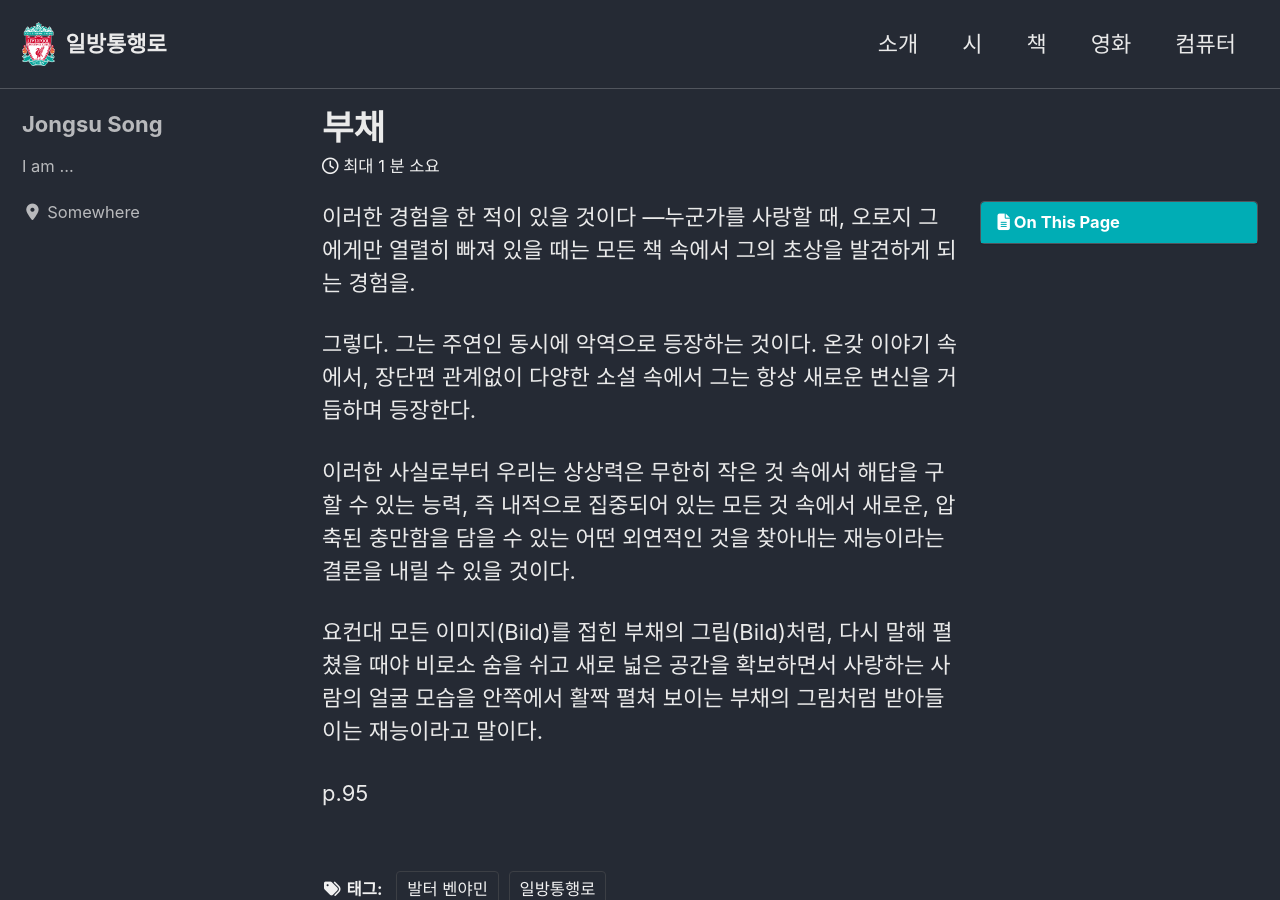
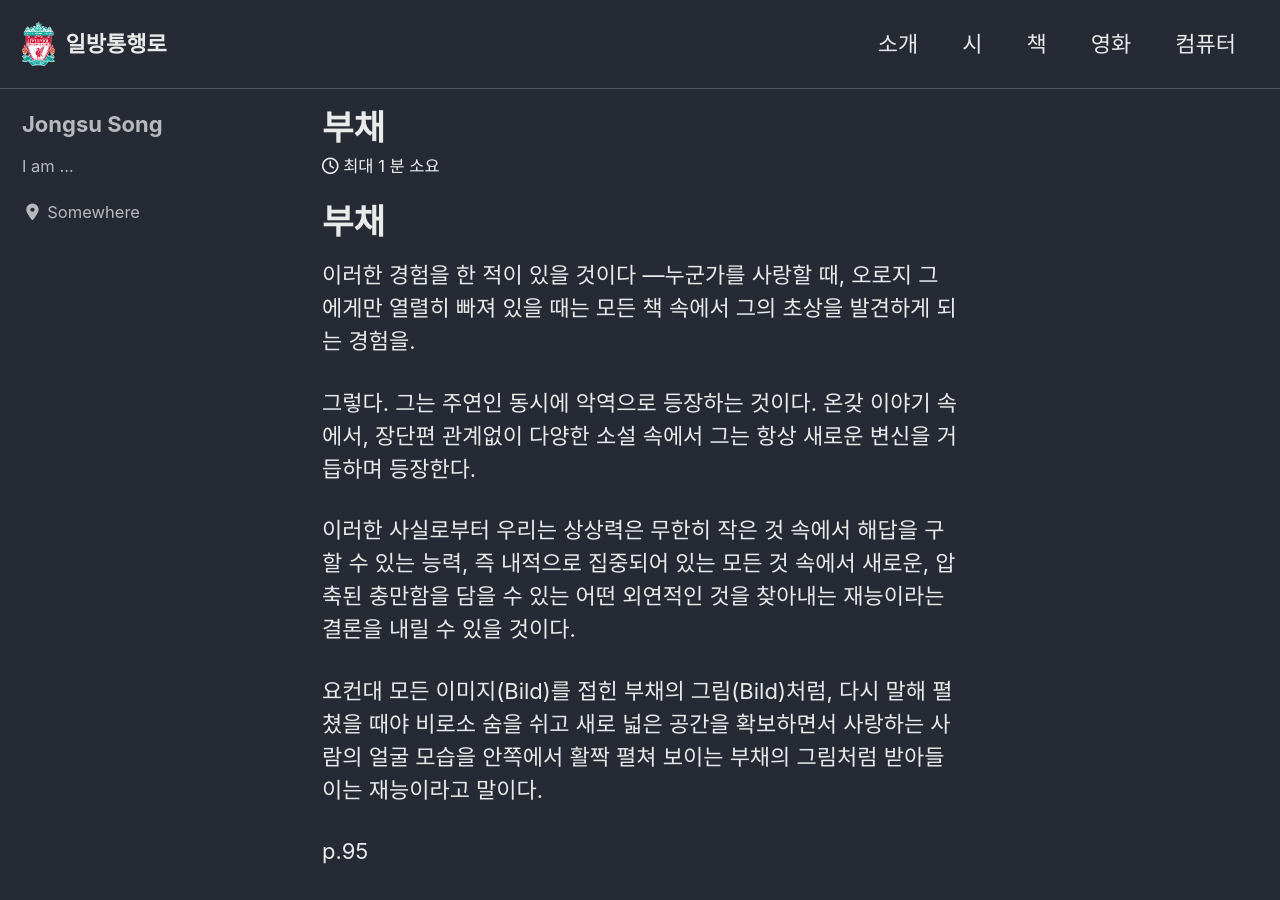
Before and after one commit to justinjongsusong/justinjongsusong.github.io, a Jekyll site: the page built from _posts/2019-12-24-일방통행로-부채.md, in a window 1280 px wide and 900 px high. Built offline with Jekyll 4.4.1, drawn with Linux system fonts in a browser that asks for light colours; cached includes are drawn as plain includes; nearby versions of some CDN libraries.

Commit message:
about toc

```diff
--- a/_posts/2019-12-24-일방통행로-부채.md
+++ b/_posts/2019-12-24-일방통행로-부채.md
@@ -1,17 +1,15 @@
 ---
 title: "부채"
-
-tags: # 태그 사용
-    - 발터 벤야민
-    - 일방통행로
-
 categories:
   - 발터 벤야민
   - 일방통행로
   - 부채
 last_modified_at: 2018-07-01T13:00:00+09:00
-toc: true
+
+toc: false  #Table Of Contents 목차 보여줌
 ---
+
+# 부채
 
 이러한 경험을 한 적이 있을 것이다 —누군가를 사랑할 때, 오로지 그에게만 열렬히 빠져 있을 때는 모든 책 속에서 그의 초상을 발견하게 되는 경험을.
 
```
Also changed, not shown: _posts/2019-12-24-남해-금산.md (+7 -0 lines).
